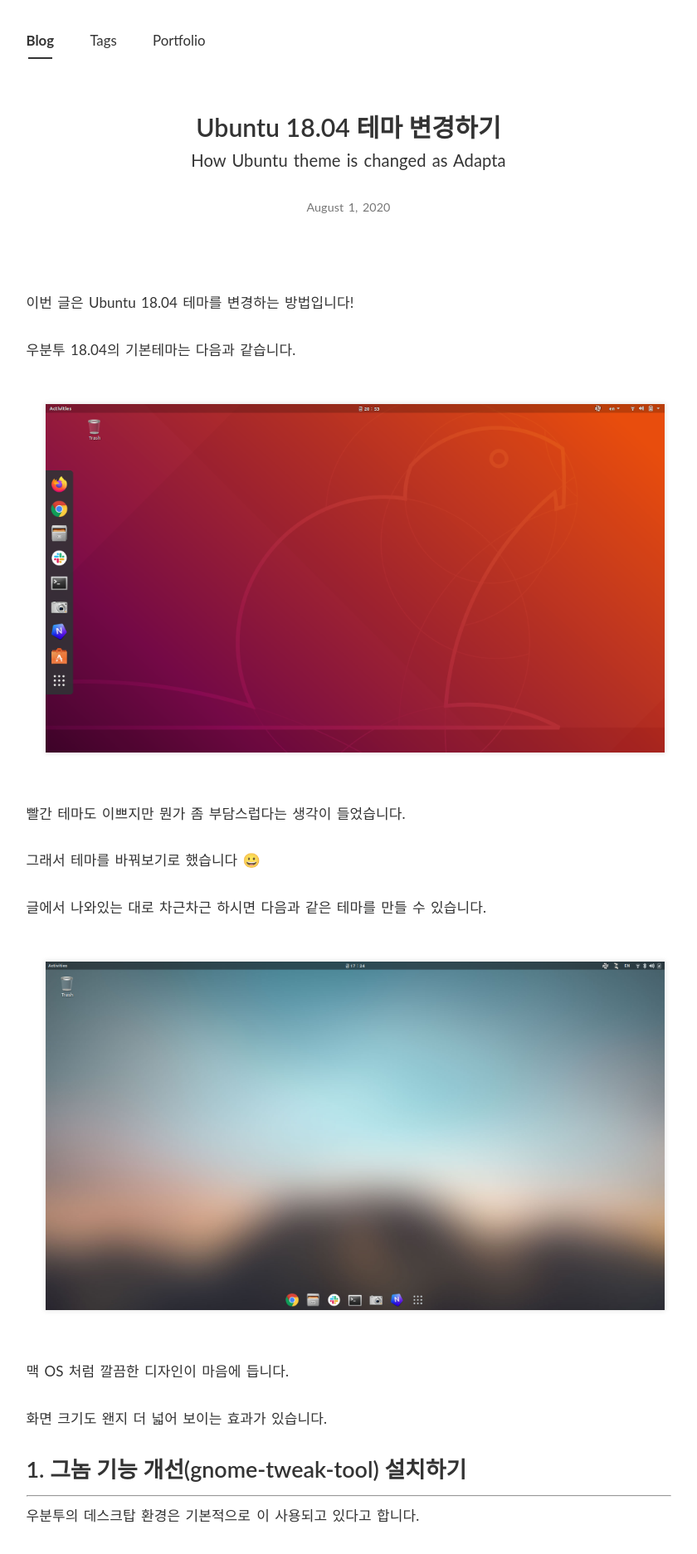
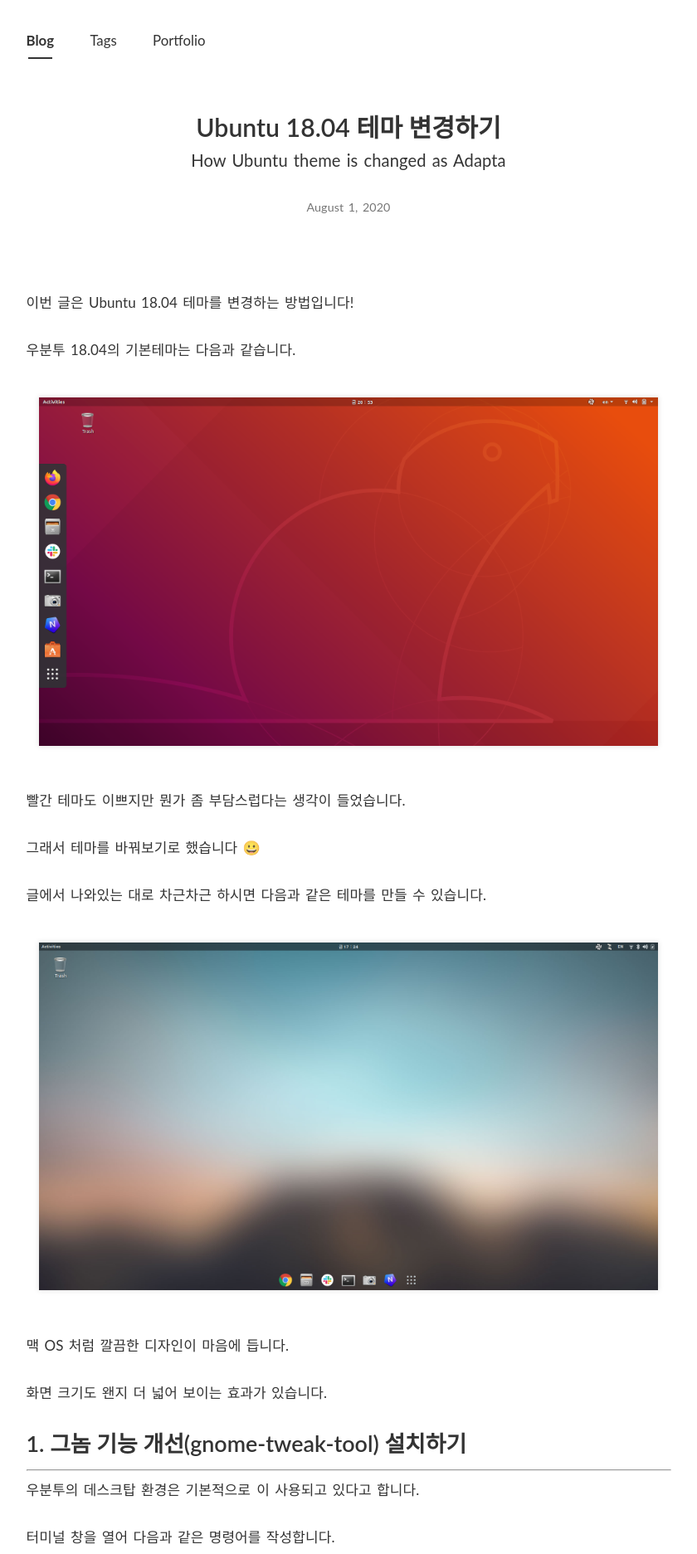
Before and after one commit to PEBpung/PEBpung.github.io, a Jekyll site: the page built from _posts/2020-08-01-ubuntu-theme-setting.md, in a window 1280 px wide. Shown: the top 1873 px of the page at 83% size, without its empty margins (220-1060 px from the left). Built offline with Jekyll 4.4.1, drawn with Linux system fonts in a browser that asks for light colours; nearby versions of some CDN libraries; some web fonts are replaced; comment, search, counter and statistics services are not loaded.

Commit message:
[Change] img margin to 2%

```diff
--- a/_sass/base/_utility.scss
+++ b/_sass/base/_utility.scss
@@ -41,7 +41,7 @@
     }
     img {
         max-width : 96%;
-        margin: 3%;
+        margin: 2%;
         box-shadow: 0 0px 6px 1px rgba(0,0,0,0.1);
         &.width-30{
             max-width: 30%;
```
